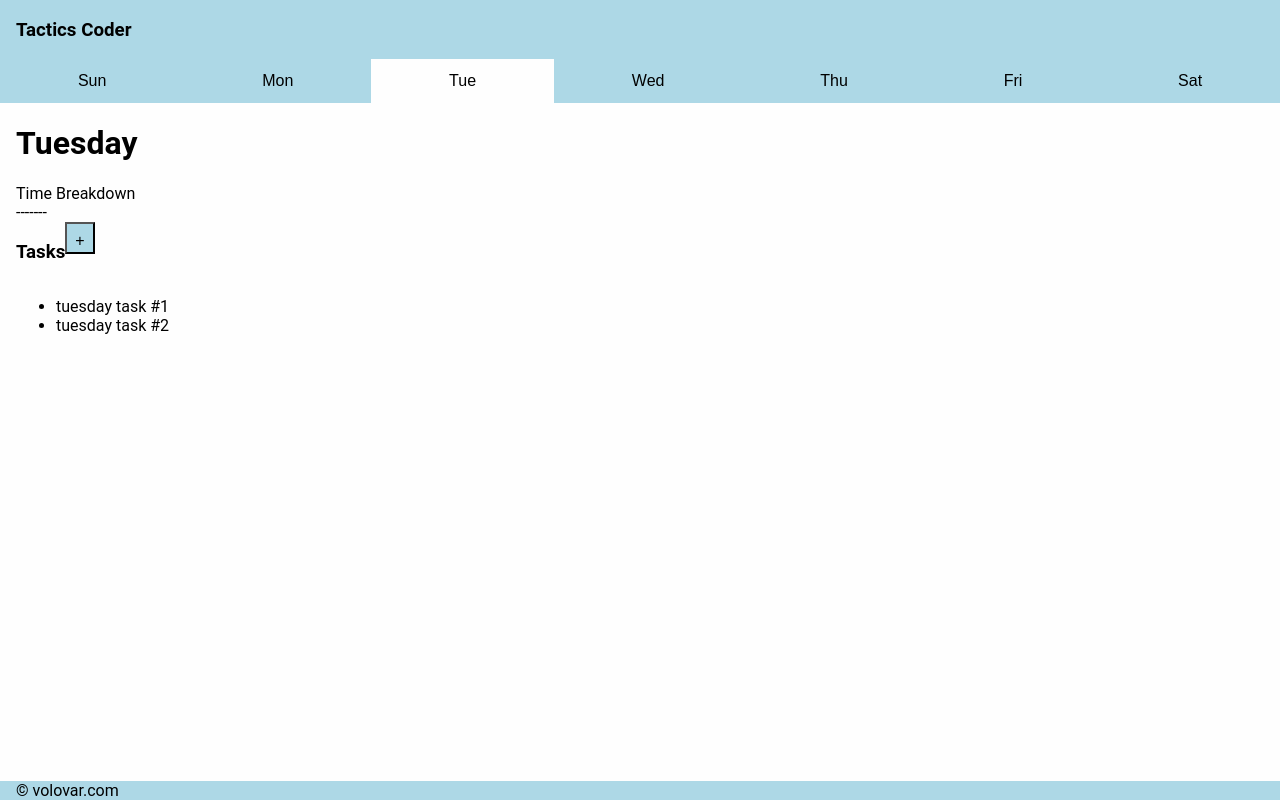
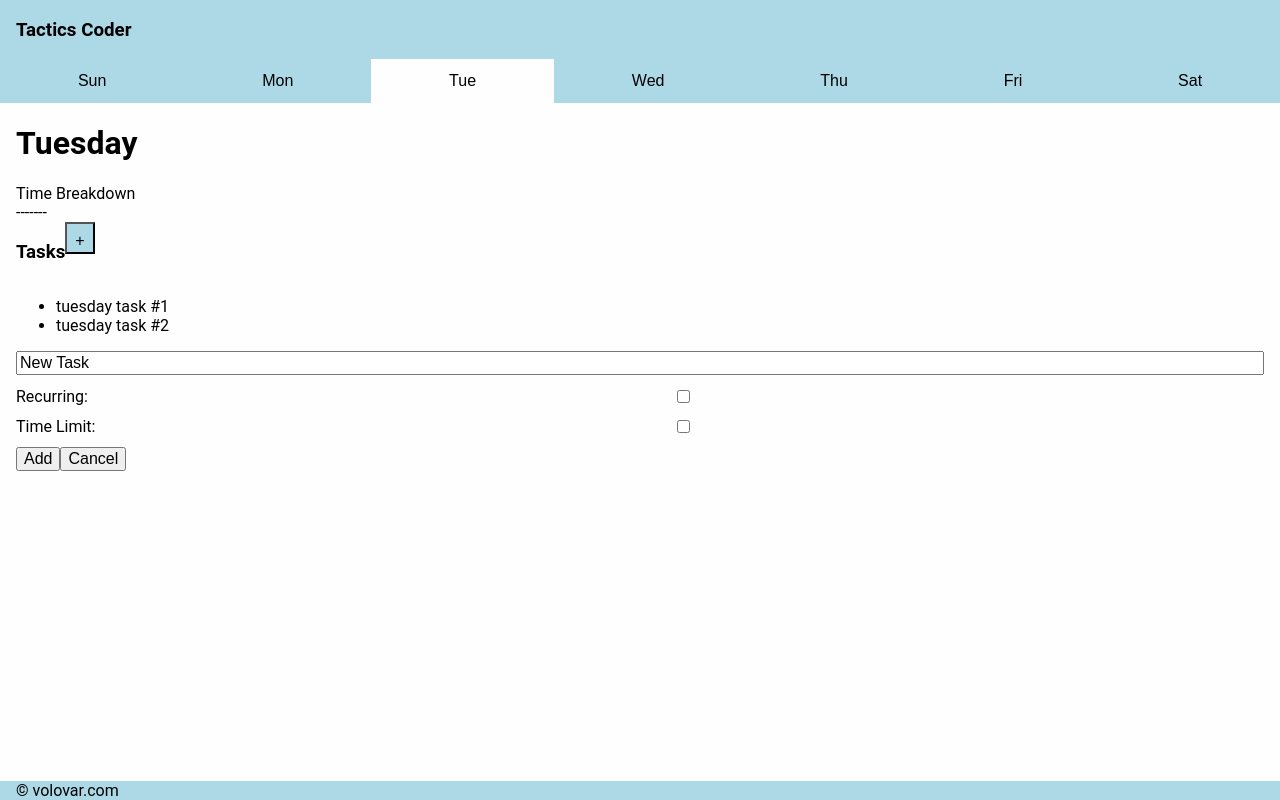
Before and after one commit to volovar/hack-tactics, a React app: page / in a window 1280 px wide. Built offline with nearby package versions, Linux system fonts and the light colour scheme.

Commit message:
[TCTCS | 062019] Added New Task Support
Added the ability to create new tasks for any given day.
Refactored the contexts to use reducers and be simpler.

```diff
--- a/src/components/Day/Day.js
+++ b/src/components/Day/Day.js
@@ -1,12 +1,12 @@
 import React from "react";
 import { css } from "emotion";
-import TaskContext from "contexts/TaskContext";
+import { useDayDispatch } from "contexts/DayProvider";
 
-const Day = ({ abbr, dayInt, isActive, name }) => (
-    <TaskContext.Consumer>
-        {({ setCurrentDay }) => {
+const Day = ({ abbr, dayInt, isActive, name }) => {
+    const dispatch = useDayDispatch();
+
     const handleClick = () => {
-                setCurrentDay(dayInt);
+        dispatch({ type: "set", day: dayInt });
     };
 
     return (
@@ -33,8 +33,6 @@ const Day = ({ abbr, dayInt, isActive, name }) => (
             </button>
         </li>
     );
-        }}
-    </TaskContext.Consumer>
-);
+};
 
 export default Day;
--- a/src/components/DayView/DayView.js
+++ b/src/components/DayView/DayView.js
@@ -1,7 +1,7 @@
 import React, { Component } from "react";
 import Day from "components/Day/Day";
 import TaskView from "components/TaskView/TaskView";
-import TaskContext from "contexts/TaskContext";
+import { useDayState } from "contexts/DayProvider";
 import styles from "./day-view.styles";
 
 const days = [
@@ -14,9 +14,8 @@ const days = [
     { abbr: "Sat", name: "Saturday" }
 ];
 
-const DayView = () => (
-    <TaskContext.Consumer>
-        {({ currentDay }) => {
+const DayView = () => {
+    const { currentDay } = useDayState();
     const activeDay = days[currentDay];
 
     return (
@@ -44,8 +43,6 @@ const DayView = () => (
             )}
         </div>
     );
-        }}
-    </TaskContext.Consumer>
-);
+};
 
 export default DayView;
--- a/src/components/TaskList/TaskList.js
+++ b/src/components/TaskList/TaskList.js
@@ -1,19 +1,19 @@
 import React from "react";
 import Task from "components/Task/Task";
-import TaskContext from "contexts/TaskContext";
+import { useTaskState } from "contexts/TaskProvider";
+import { useDayState } from "contexts/DayProvider";
 
-const TaskList = () => (
-    <TaskContext.Consumer>
-        {({ currentDay, tasks }) =>
-            tasks[currentDay] ? (
-                <ul>
-                    {tasks[currentDay].map((task, i) => (
-                        <Task key={`task-${i}`} task={task} />
-                    ))}
-                </ul>
-            ) : null
-        }
-    </TaskContext.Consumer>
-);
+const TaskList = () => {
+    const { tasks } = useTaskState();
+    const { currentDay } = useDayState();
+
+    return tasks[currentDay] ? (
+        <ul>
+            {tasks[currentDay].map((task, i) => (
+                <Task key={`task-${i}`} task={task} />
+            ))}
+        </ul>
+    ) : null;
+};
 
 export default TaskList;
--- /dev/null
+++ b/src/components/TaskNew/TaskNew.js
@@ -0,0 +1,118 @@
+import React, { useState } from "react";
+import { useTaskDispatch } from "contexts/TaskProvider";
+import { useDayState } from "contexts/DayProvider";
+import { css } from "emotion";
+
+const taskNewStyle = css`
+    display: flex;
+    flex-direction: column;
+    input,
+    button {
+        font-size: 1em;
+    }
+`;
+
+const flexLabelStyle = css`
+    align-items: flex-end;
+    display: flex;
+    margin-bottom: 0.7em;
+
+    span {
+        flex-basis: 5.4em;
+    }
+
+    input {
+        flex-grow: 1;
+    }
+`;
+
+const inputLabelStyle = css`
+    display: block;
+`;
+
+const TaskNew = ({ cancelAddNew }) => {
+    const dispatch = useTaskDispatch();
+    const { currentDay } = useDayState();
+    const [task, setTask] = useState({
+        name: "New Task",
+        recurring: false,
+        complete: false,
+        time: null
+    });
+    const [hasTime, setHasTime] = useState(false);
+
+    const handleClick = () => {
+        console.log(currentDay);
+        dispatch({ type: "add", task: { ...task, day: currentDay } });
+    };
+
+    const handleNameChange = e => {
+        setTask({ ...task, name: e.target.value });
+    };
+
+    const handleRecurringChange = e => {
+        setTask({ ...task, recurring: e.target.checked });
+    };
+
+    const handleTimeToggle = e => {
+        setHasTime(e.target.checked);
+    };
+
+    return (
+        <div className={taskNewStyle}>
+            <input
+                className={css`
+                    display: block;
+                    margin-bottom: 0.7em;
+                `}
+                onChange={handleNameChange}
+                value={task.name}
+            />
+
+            <label className={flexLabelStyle}>
+                <span className={inputLabelStyle}>Recurring:</span>
+                <input onChange={handleRecurringChange} type="checkbox" />
+            </label>
+
+            <label className={flexLabelStyle}>
+                <span className={inputLabelStyle}>Time Limit:</span>
+                <input onChange={handleTimeToggle} type="checkbox" />
+            </label>
+
+            {hasTime && (
+                <div
+                    className={css`
+                        margin-bottom: 0.7em;
+                    `}
+                >
+                    <label
+                        className={css`
+                            display: flex;
+                            flex-basis: 50%;
+                        `}
+                    >
+                        <span>Hours:</span>
+                        <input type="number" />
+                    </label>
+
+                    <label
+                        className={css`
+                            display: flex;
+                            flex-basis: 50%;
+                        `}
+                    >
+                        <span>Minutes</span>
+                        <input type="number" />
+                    </label>
+                </div>
+            )}
+
+            <div>
+                <button onClick={handleClick}>Add</button>
+                <button onClick={cancelAddNew}>Cancel</button>
+            </div>
+        </div>
+    );
+};
+
+export default TaskNew;
--- a/src/components/TaskView/TaskView.js
+++ b/src/components/TaskView/TaskView.js
@@ -1,20 +1,9 @@
-import React from "react";
+import React, { useState } from "react";
 import TaskList from "components/TaskList/TaskList";
+import TaskNew from "components/TaskNew/TaskNew";
 import { css } from "emotion";
-import TaskContext from "contexts/TaskContext";
 
-const TaskView = () => (
-    <TaskContext.Consumer>
-        {({ addTask }) => (
-            <div>
-                <div
-                    className={css`
-                        display: flex;
-                    `}
-                >
-                    <h3>Tasks</h3>
-                    <button
-                        className={css`
+const buttonStyle = css`
     background: lightblue;
     box-sizing: border-box;
     font-size: 1em;
@@ -26,15 +15,35 @@ const TaskView = () => (
     &:active {
         background: blue;
     }
-                        `}
-                    >
+`;
+
+const taskHeaderStyle = css`
+    display: flex;
+`;
+
+const TaskView = () => {
+    const [addNew, setAddNew] = useState(false);
+
+    const handleClick = () => {
+        setAddNew(true);
+    };
+
+    const cancelAddNew = () => {
+        setAddNew(false);
+    };
+
+    return (
+        <div>
+            <div className={taskHeaderStyle}>
+                <h3>Tasks</h3>
+                <button onClick={handleClick} className={buttonStyle}>
                     +
                 </button>
             </div>
-                <TaskList />
+            <TaskList addNew={addNew} cancelAddNew={cancelAddNew} />
+            {!addNew && <TaskNew cancelAddNew={cancelAddNew} />}
         </div>
-        )}
-    </TaskContext.Consumer>
     );
+};
 
 export default TaskView;
--- /dev/null
+++ b/src/contexts/DayProvider.js
@@ -0,0 +1,51 @@
+import React, { createContext, useContext, useReducer } from "react";
+
+const DayStateContext = createContext();
+const DayDispatchContext = createContext();
+
+const dayReducer = (state, action) => {
+    switch (action.type) {
+        case "set": {
+            return { currentDay: action.day };
+        }
+        default: {
+            throw new Error(`Unhandled action type: ${action.type}`);
+        }
+    }
+};
+
+const DayProvider = ({ children }) => {
+    const [state, setDay] = useReducer(dayReducer, {
+        currentDay: new Date(Date.now()).getDay()
+    });
+
+    return (
+        <DayStateContext.Provider value={state}>
+            <DayDispatchContext.Provider value={setDay}>
+                {children}
+            </DayDispatchContext.Provider>
+        </DayStateContext.Provider>
+    );
+};
+
+const useDayState = () => {
+    const context = useContext(DayStateContext);
+
+    if (typeof context === "undefined") {
+        throw new Error("useDayState must be used in a DayProvider");
+    }
+
+    return context;
+};
+
+const useDayDispatch = () => {
+    const context = useContext(DayDispatchContext);
+
+    if (typeof context === "undefined") {
+        throw new Error("useDayDispatch must be used in a DayProvider");
+    }
+
+    return context;
+};
+
+export { DayProvider, useDayDispatch, useDayState };
--- a/src/contexts/TaskContext.js
+++ /dev/null
@@ -1,19 +0,0 @@
-import { createContext } from "react";
-
-export const tasks = [
-    [{ name: "sunday task #1" }, { name: "sunday task #2" }],
-    [{ name: "monday task #1" }],
-    [{ name: "tuesday task #1" }, { name: "tuesday task #2" }],
-    [
-        { name: "wednesday task #1" },
-        { name: "wednesday task #2" },
-        { name: "wednesday task #3" }
-    ],
-    [{ name: "thursday task #1" }],
-    [{ name: "friday task #1" }],
-    [{ name: "saturday task #1" }]
-];
-
-const TaskContext = createContext();
-
-export default TaskContext;
--- /dev/null
+++ b/src/contexts/TaskProvider.js
@@ -0,0 +1,75 @@
+import React, { createContext, useContext, useReducer } from "react";
+
+const TaskStateContext = createContext();
+const TaskDispatchContext = createContext();
+
+const tasks = [
+    [{ name: "sunday task #1" }, { name: "sunday task #2" }],
+    [{ name: "monday task #1" }],
+    [{ name: "tuesday task #1" }, { name: "tuesday task #2" }],
+    [
+        { name: "wednesday task #1" },
+        { name: "wednesday task #2" },
+        { name: "wednesday task #3" }
+    ],
+    [{ name: "thursday task #1" }],
+    [{ name: "friday task #1" }],
+    [{ name: "saturday task #1" }]
+];
+
+// const addTask = task => {
+//     let newTasks = [...this.state.tasks];
+//     newTasks[this.state.currentDay].push(task);
+//     this.setState({ tasks: newTasks });
+// };
+
+const taskReducer = (state, action) => {
+    switch (action.type) {
+        case "add": {
+            const newTasks = [...state.tasks];
+            newTasks[action.task.day].push(action.task);
+
+            return { tasks: newTasks };
+        }
+        case "remove": {
+            return "";
+        }
+        default: {
+            throw new Error(`Unhandled action type: ${action.type}`);
+        }
+    }
+};
+
+const TaskProvider = ({ children }) => {
+    const [state, setTasks] = useReducer(taskReducer, { tasks });
+
+    return (
+        <TaskStateContext.Provider value={state}>
+            <TaskDispatchContext.Provider value={setTasks}>
+                {children}
+            </TaskDispatchContext.Provider>
+        </TaskStateContext.Provider>
+    );
+};
+
+const useTaskState = () => {
+    const context = useContext(TaskStateContext);
+
+    if (typeof context === "undefined") {
+        throw new Error("useTaskState must be used with a TaskProvider");
+    }
+
+    return context;
+};
+
+const useTaskDispatch = () => {
+    const context = useContext(TaskDispatchContext);
+
+    if (typeof context === "undefined") {
+        throw new Error("useTaskDispatch must be used with a TaskProvider");
+    }
+
+    return context;
+};
+
+export { TaskProvider, useTaskDispatch, useTaskState };
```
Also changed, not shown: src/components/App/App.js (+9 -33 lines). Lines whose indentation alone changed are shown as unchanged.
